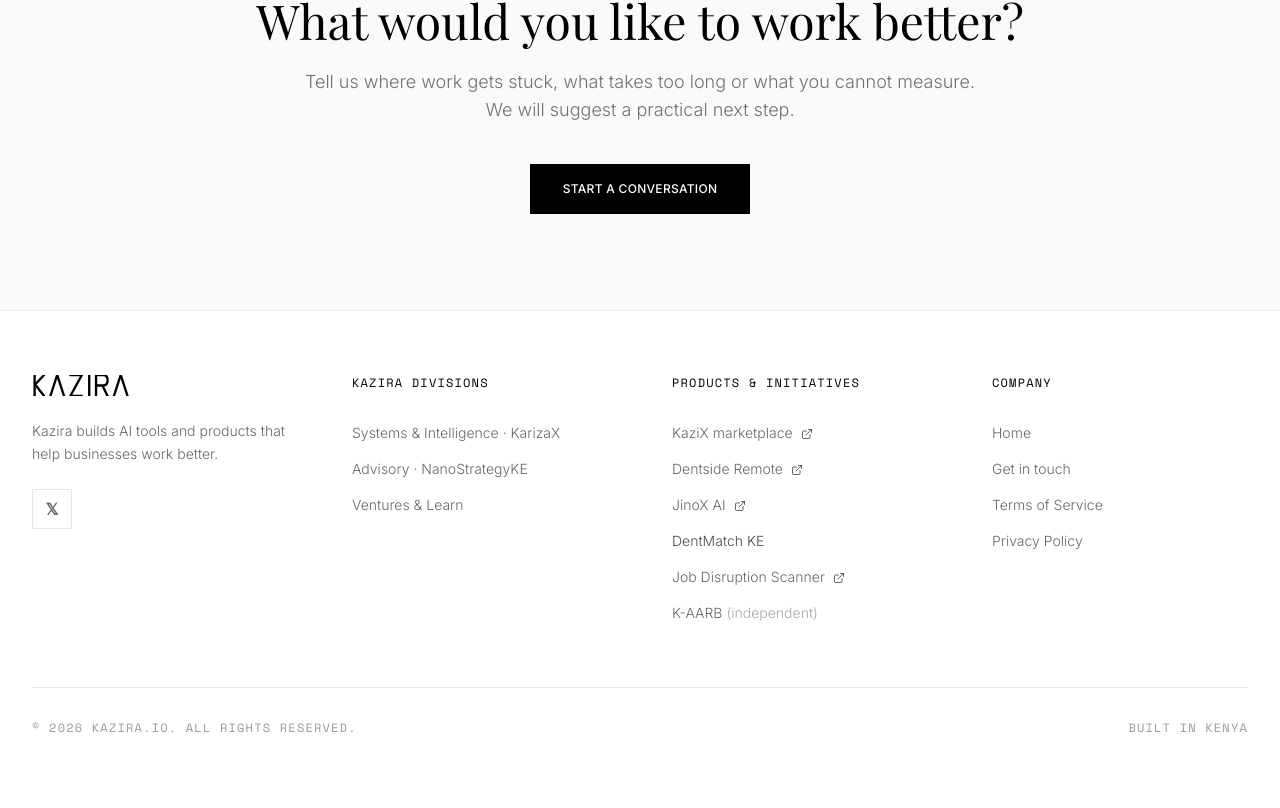
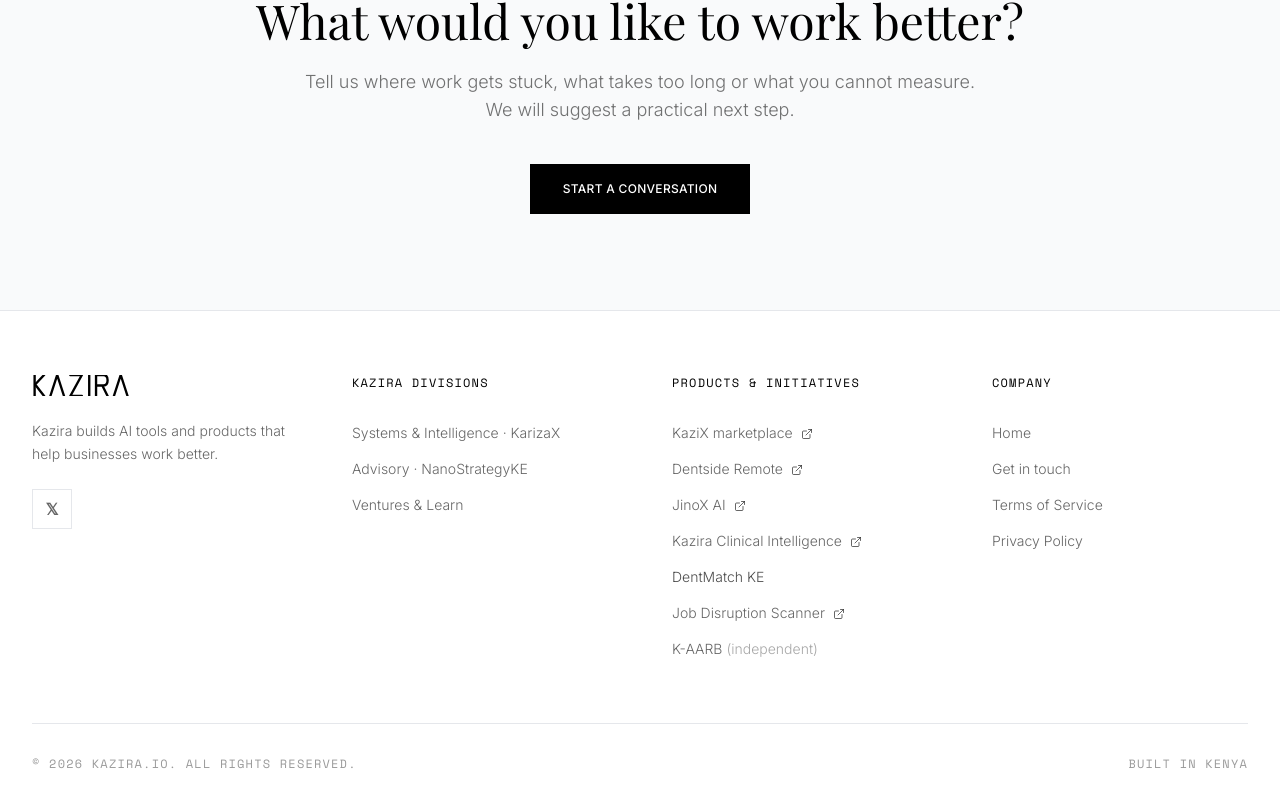
Before and after one commit to eltonarunga/Kazira.io, a React (Vite) app: page /#/ in a window 1280 px wide. Shown: the part 5192-6000 px from the top of the page. Built offline with nearby package versions, Linux system fonts and the light colour scheme; a web font is replaced by a local one.

Commit message:
Link Clinical Intelligence in footer

```diff
--- a/components/layout/Footer.tsx
+++ b/components/layout/Footer.tsx
@@ -1,6 +1,6 @@
 import React from 'react';
 import { Link } from 'react-router-dom';
-import { KAARB_URL, JOB_SCANNER_URL } from '../../constants';
+import { KAARB_URL, JOB_SCANNER_URL, CLINICAL_INTELLIGENCE_URL } from '../../constants';
 import { ExternalLink } from 'lucide-react';
 import Logo from '../common/Logo';
 
@@ -31,6 +31,7 @@ const Footer = () => (
             <li><a href="https://kazixfrontend.vercel.app/" target="_blank" rel="noopener noreferrer" className="hover:text-gold transition-colors">KaziX marketplace <ExternalLink className="inline w-3 h-3 ml-1" /></a></li>
             <li><a href="https://dentside-remote.onrender.com/" target="_blank" rel="noopener noreferrer" className="hover:text-gold transition-colors">Dentside Remote <ExternalLink className="inline w-3 h-3 ml-1" /></a></li>
             <li><a href="https://jino-x.vercel.app/" target="_blank" rel="noopener noreferrer" className="hover:text-gold transition-colors">JinoX AI <ExternalLink className="inline w-3 h-3 ml-1" /></a></li>
+            <li><a href={CLINICAL_INTELLIGENCE_URL} target="_blank" rel="noopener noreferrer" className="hover:text-gold transition-colors">Kazira Clinical Intelligence <ExternalLink className="inline w-3 h-3 ml-1" /></a></li>
             <li><span className="text-black/70">DentMatch KE</span></li>
             <li><a href={JOB_SCANNER_URL} target="_blank" rel="noopener noreferrer" className="hover:text-gold transition-colors">Job Disruption Scanner <ExternalLink className="inline w-3 h-3 ml-1" /></a></li>
             <li><a href={KAARB_URL} target="_blank" rel="noopener noreferrer" className="hover:text-gold transition-colors">K-AARB <span className="text-black/35">(independent)</span></a></li>
```
